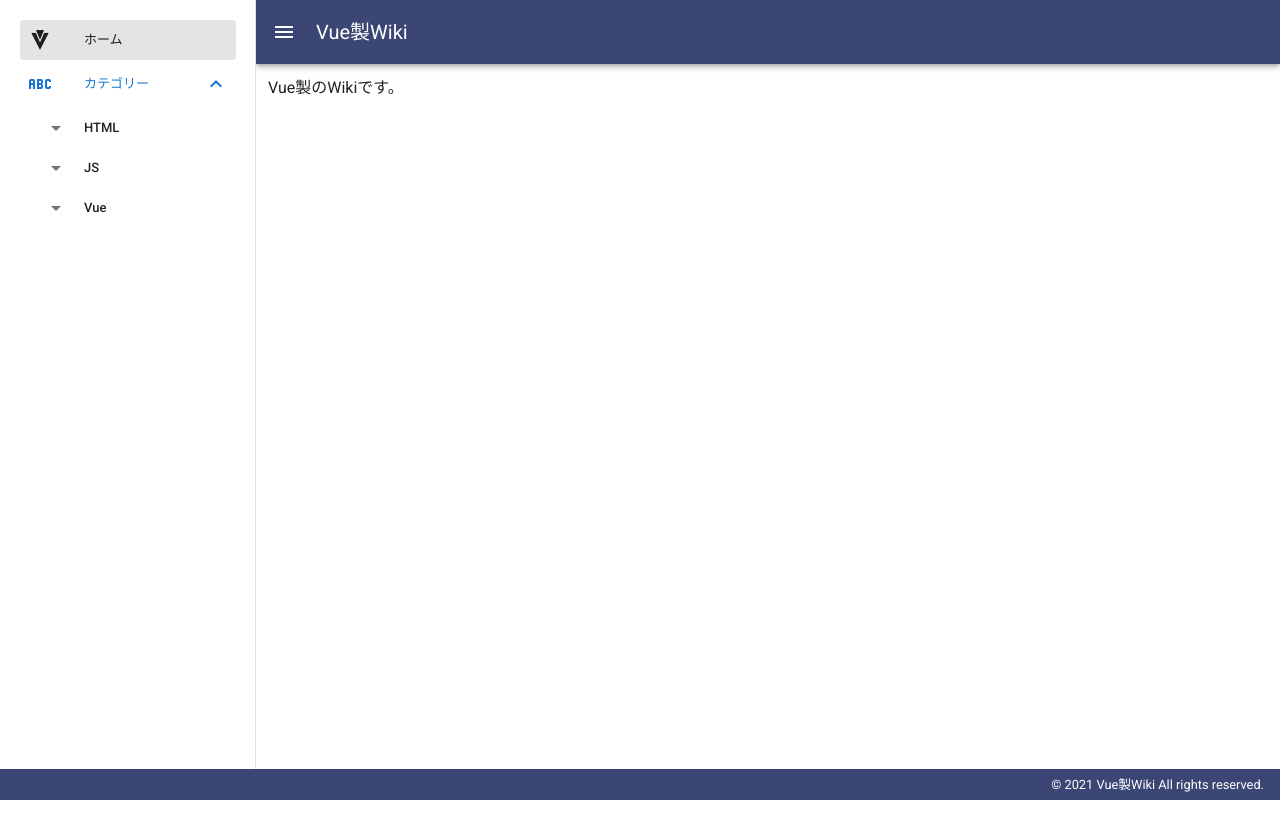
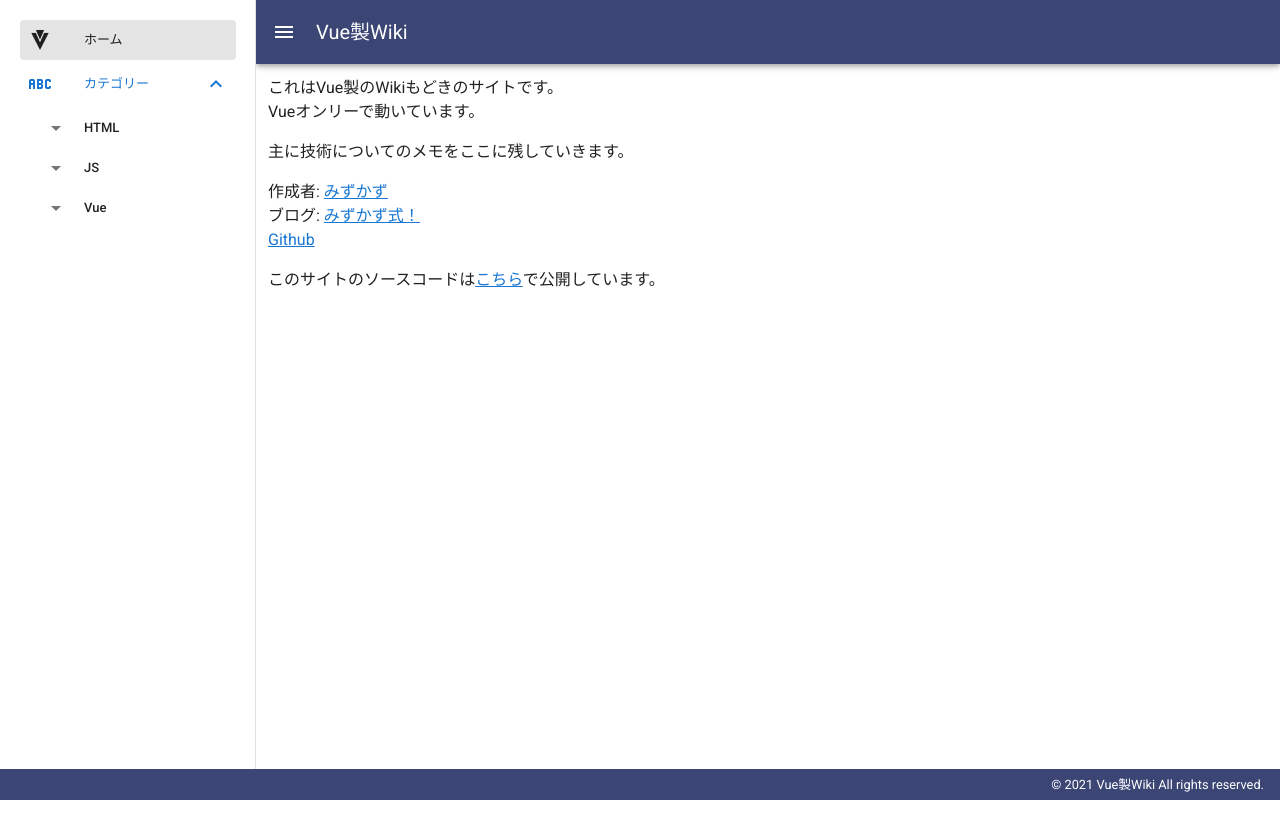
Before and after one commit to mizukazu/vue-my-wiki, a Vue app: page / in a window 1280 px wide. Shown: the top 838 px of the page. Built offline with nearby package versions, Linux system fonts and the light colour scheme.

Commit message:
update:ホーム画面に概要を掲載

```diff
--- a/src/views/Home.vue
+++ b/src/views/Home.vue
@@ -3,7 +3,21 @@
     <v-container>
       <v-row>
         <v-col cols="12">
-          Vue製のWikiです。
+          <p>
+            これはVue製のWikiもどきのサイトです。<br>
+            Vueオンリーで動いています。
+          </p>
+          <p>
+            主に技術についてのメモをここに残していきます。
+          </p>
+          <p>
+            作成者: <a href="https://twitter.com/mizukazu_1" target="_blank">みずかず</a><br>
+            ブログ: <a href="https://mizukazu.com" target="_blank">みずかず式！</a><br>
+            <a href="https://github.com/mizukazu" target="_blank">Github</a>
+          </p>
+          <p>
+            このサイトのソースコードは<a href="https://github.com/mizukazu/vue-my-wiki" target="_blank">こちら</a>で公開しています。
+          </p>
         </v-col>
       </v-row>
     </v-container>
@@ -11,15 +25,13 @@
 </template>
 
 <script>
-import postData from '../assets/data/post.json'
 export default {
   name: 'home',
   components: {
   },
   data () {
     return {
-      col: '12',
-      postData: postData
+      col: '12'
     }
   },
   created () {
```
